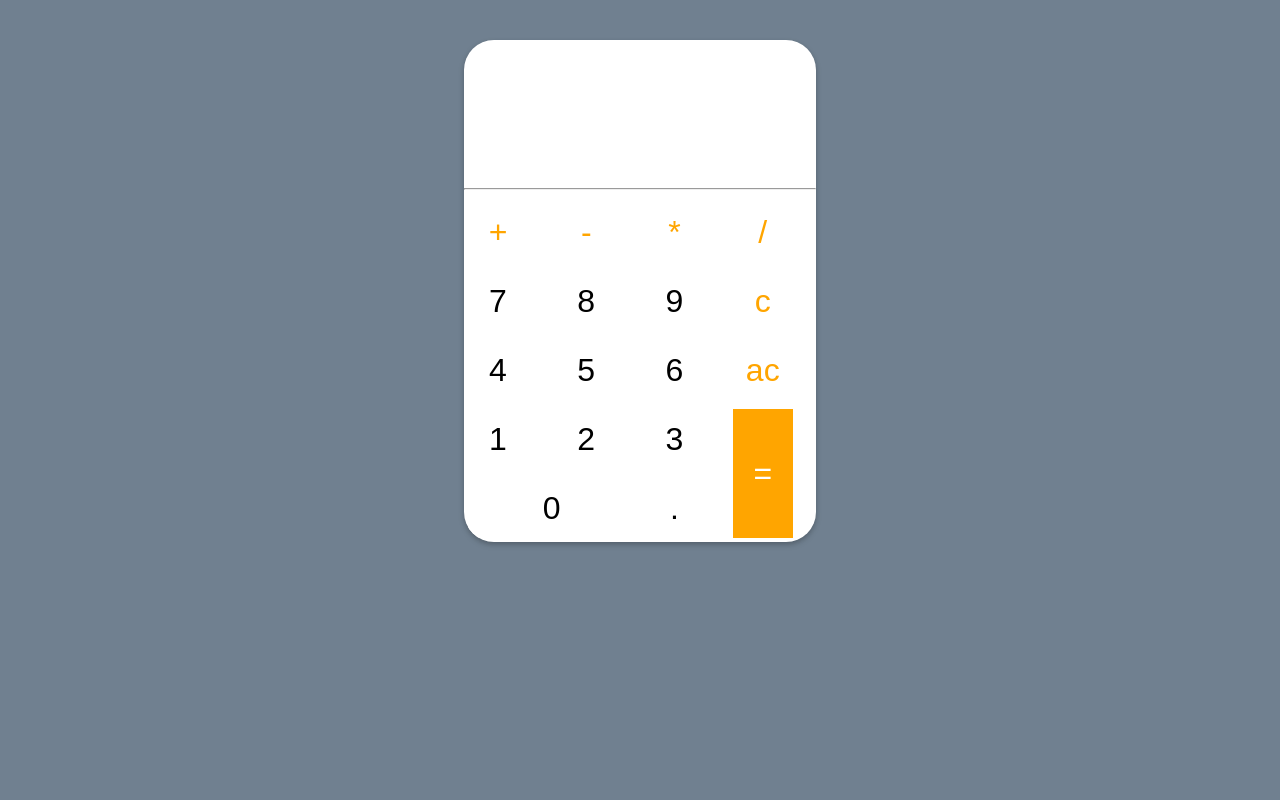
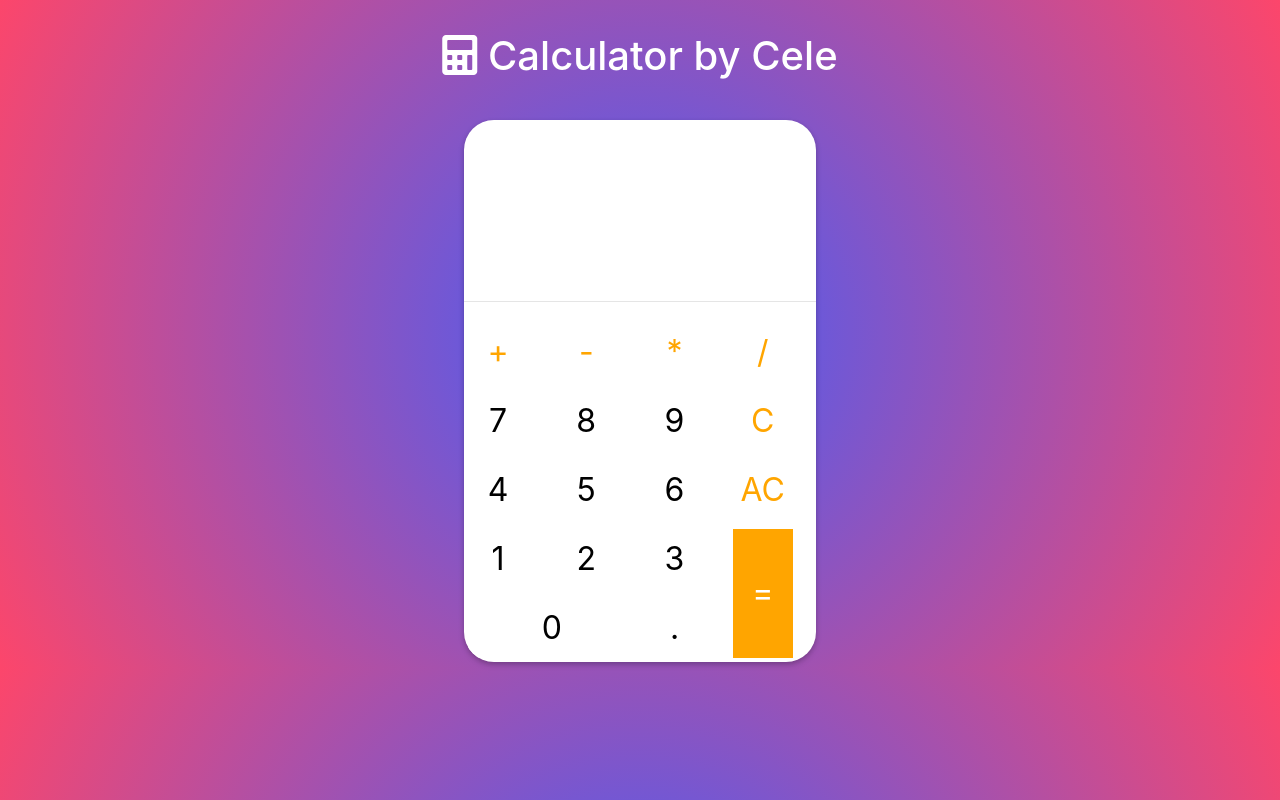
Before and after one commit to plusxultra/calculator-v0.1, a plain HTML site: page index.html in a window 1280 px wide. Drawn offline with nearby package versions, Linux system fonts and the light colour scheme.

Commit message:
UI updated

```diff
--- a/index.css
+++ b/index.css
@@ -1,7 +1,8 @@
 
 body{
     text-align: center;
-    background-color: slategrey;
+    background: rgb(63,94,251);
+    background: radial-gradient(circle, rgba(63,94,251,1) 0%, rgba(252,70,107,1) 100%);
 }
 #calculator{
     display: inline-block;
@@ -23,6 +24,10 @@ body{
     padding: 20px 0;
 }
 
+.header{
+    margin-top: 2rem;
+    color: white;
+}
 input[type="text"]{
     width: 100%;
     height: 50px;
@@ -33,6 +38,12 @@ input[type="text"]{
     line-height: 30px;
     font-weight: bold;
     margin-top: 10px;
+}
+
+#result{
+    font-weight: lighter;
+    font-size: 250%;
+    color: rgba(0, 0, 0, 0.12);
 }
 #keys{
     display: grid;
@@ -50,13 +61,9 @@ input[type="text"]{
     inline-size: 60px;
 }
 
-.number{
-    border: none;
-    background-color: white;
-    font-size: 2rem;
-    margin: 0.25rem;
-    block-size: 60px;
-    inline-size: 60px;
+.ops:hover{
+    background-color: orange;
+    color: white;
 }
 
 .ops--enter{
@@ -67,6 +74,24 @@ input[type="text"]{
     height: auto;
 }
 
+.ops--enter:hover{
+    background-color: black;
+    color: white;
+}
+
+.number{
+    border: none;
+    background-color: white;
+    font-size: 2rem;
+    margin: 0.25rem;
+    block-size: 60px;
+    inline-size: 60px;
+}
+
+.number:hover{
+    background-color: orange;
+}
+
 .number--zero{
     grid-column: 1/3;
     width: auto;
--- a/index.html
+++ b/index.html
@@ -5,11 +5,14 @@
     <meta charset="UTF-8">
     <meta name="viewport" content="width=device-width, initial-scale=1.0">
     <title>Calculator</title>
+    <link rel="stylesheet" href="https://cdn.jsdelivr.net/npm/bootstrap@4.5.3/dist/css/bootstrap.min.css" integrity="sha384-TX8t27EcRE3e/ihU7zmQxVncDAy5uIKz4rEkgIXeMed4M0jlfIDPvg6uqKI2xXr2" crossorigin="anonymous">
+    <link rel="stylesheet" href="https://pro.fontawesome.com/releases/v5.10.0/css/all.css" integrity="sha384-AYmEC3Yw5cVb3ZcuHtOA93w35dYTsvhLPVnYs9eStHfGJvOvKxVfELGroGkvsg+p" crossorigin="anonymous"/>
     <link rel="stylesheet" href="index.css">
 </head>
 <body>
+    <h1 class="header"><i class="fas fa-calculator"></i> Calculator by Cele</h1>
     <form id="calculator">
-        <div id="display" name="display">
+        <div id="display" name="display" class="h-50 d-inline-block">
             <div id="result__div">
                 <input type="text" name="display__result" id="result">
             </div>
@@ -27,12 +30,12 @@
             <input type="button" name="n7" value="7" class="number" onClick="inputNum(n7.value)">
             <input type="button" name="n8" value="8" class="number" onClick="inputNum(n8.value)">
             <input type="button" name="n9" value="9" class="number" onClick="inputNum(n9.value)">
-            <input type="button" name="cl" value="c" class="ops" onClick="deleteNum()">
+            <input type="button" name="cl" value="C" class="ops" onClick="deleteNum()">
 
             <input type="button" name="n4" value="4" class="number" onClick="inputNum(n4.value)">
             <input type="button" name="n5" value="5" class="number" onClick="inputNum(n5.value)">
             <input type="button" name="n6" value="6" class="number" onClick="inputNum(n6.value)">
-            <input type="button" name="clal" value="ac" class="ops" onClick="deleteAll()">
+            <input type="button" name="clal" value="AC" class="ops" onClick="deleteAll()">
 
             <input type="button" name="n1" value="1" class="number" onClick="inputNum(n1.value)">
             <input type="button" name="n2" value="2" class="number" onClick="inputNum(n2.value)">
@@ -44,5 +47,8 @@
         </div>
     </form>
     <script src="index.js"></script>
+    <script src="https://code.jquery.com/jquery-3.5.1.slim.min.js" integrity="sha384-DfXdz2htPH0lsSSs5nCTpuj/zy4C+OGpamoFVy38MVBnE+IbbVYUew+OrCXaRkfj" crossorigin="anonymous"></script>
+    <script src="https://cdn.jsdelivr.net/npm/popper.js@1.16.1/dist/umd/popper.min.js" integrity="sha384-9/reFTGAW83EW2RDu2S0VKaIzap3H66lZH81PoYlFhbGU+6BZp6G7niu735Sk7lN" crossorigin="anonymous"></script>
+    <script src="https://cdn.jsdelivr.net/npm/bootstrap@4.5.3/dist/js/bootstrap.min.js" integrity="sha384-w1Q4orYjBQndcko6MimVbzY0tgp4pWB4lZ7lr30WKz0vr/aWKhXdBNmNb5D92v7s" crossorigin="anonymous"></script>
 </body>
 </html>
--- a/index.js
+++ b/index.js
@@ -2,7 +2,7 @@ var result = document.querySelector("#result");
 var input = document.querySelector("#input");
 
 function inputNum(n){
-    input.value = input.value + n;
+        input.value = input.value + n;
 }
 
 function deleteNum(){
```
